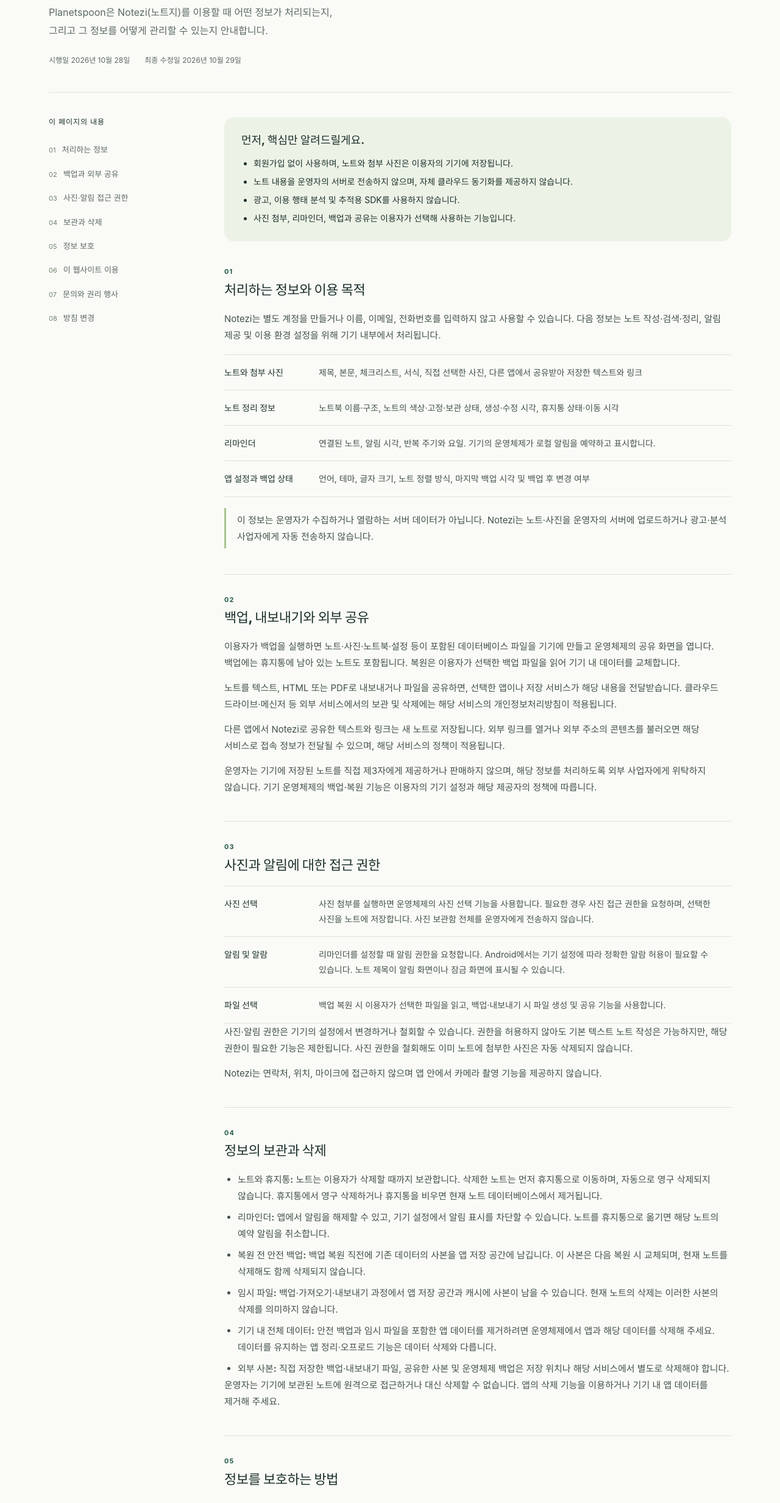
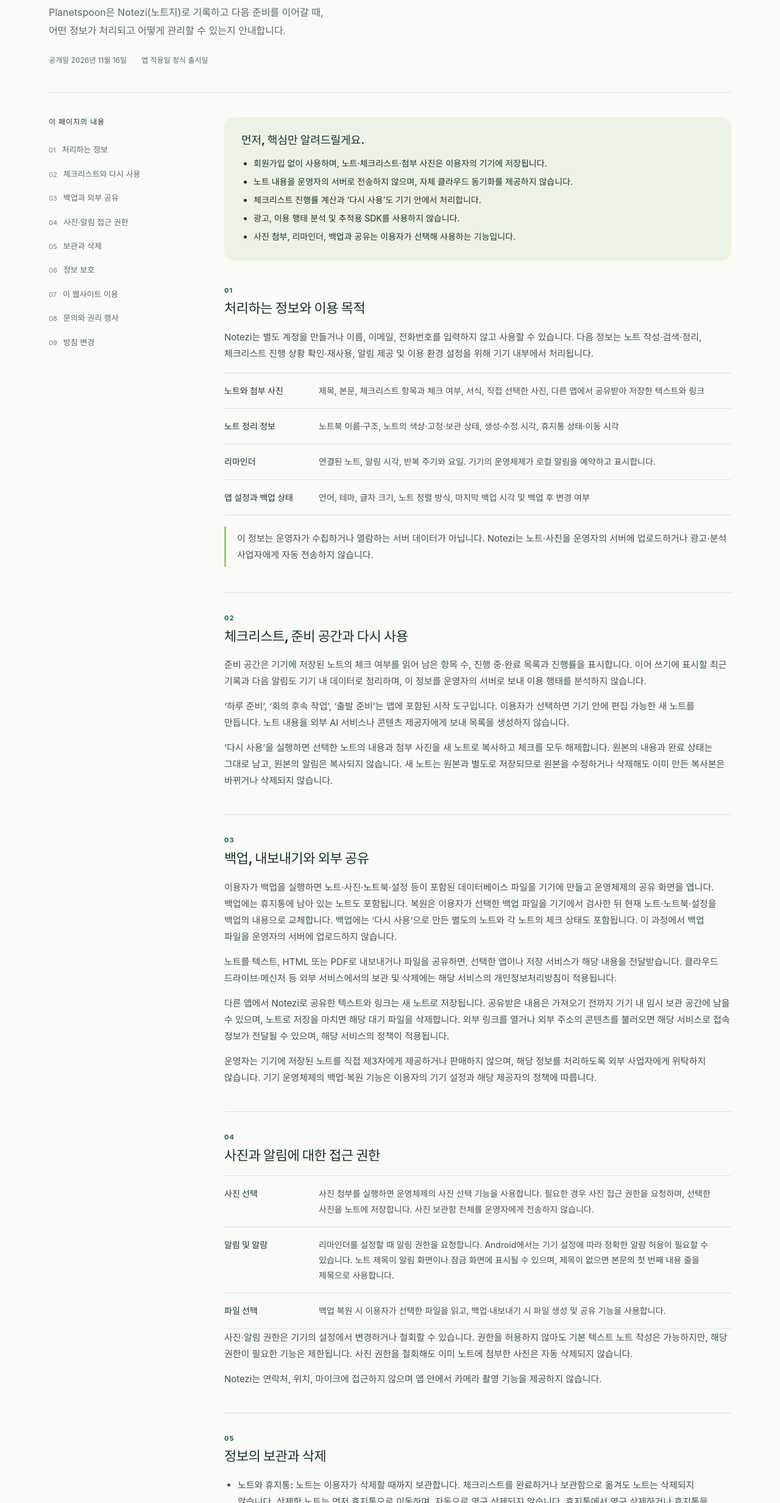
Before and after one commit to planetspoon/planetspoon, a plain HTML site: page docs/notezi/privacy/index.html in a window 1280 px wide. Shown: the part 336-2800 px from the top of the page at 61% size. Drawn offline with Linux system fonts and the light colour scheme.

Commit message:
Notezi 출시 전 개인정보처리방침과 앱 소개 갱신

```diff
--- a/docs/notezi/privacy/index.html
+++ b/docs/notezi/privacy/index.html
@@ -3,7 +3,7 @@
 <head>
   <meta charset="utf-8">
   <meta name="viewport" content="width=device-width, initial-scale=1">
-  <meta name="description" content="Notezi(노트지) 개인정보처리방침. 노트와 사진의 기기 내 저장, 알림 권한, 백업과 공유, 휴지통 및 삭제 방법을 안내합니다.">
+  <meta name="description" content="Notezi(노트지) 개인정보처리방침. 노트·체크리스트·사진의 기기 내 저장, 진행률과 다시 사용, 알림, 백업·공유 및 삭제 방법을 안내합니다.">
   <meta name="theme-color" content="#fafbf7">
   <title>Notezi 개인정보처리방침 · Planetspoon</title>
   <link rel="icon" href="../../assets/favicon.svg" type="image/svg+xml">
@@ -25,14 +25,15 @@
       <header class="policy-hero">
         <div class="policy-product"><img class="app-icon" src="../../assets/notezi.png" width="42" height="42" alt="">Notezi · 노트지</div>
         <h1>개인정보처리방침</h1>
-        <p class="lead">Planetspoon은 Notezi(노트지)를 이용할 때 어떤 정보가 처리되는지,<br>그리고 그 정보를 어떻게 관리할 수 있는지 안내합니다.</p>
-        <div class="policy-meta"><span>시행일 <time datetime="2026-10-28">2026년 10월 28일</time></span><span>최종 수정일 <time datetime="2026-10-29">2026년 10월 29일</time></span></div>
+        <p class="lead">Planetspoon은 Notezi(노트지)로 기록하고 다음 준비를 이어갈 때,<br>어떤 정보가 처리되고 어떻게 관리할 수 있는지 안내합니다.</p>
+        <div class="policy-meta"><span>공개일 <time datetime="2026-11-16">2026년 11월 16일</time></span><span>앱 적용일 정식 출시일</span></div>
       </header>
       <div class="policy-layout">
         <nav class="toc" aria-label="개인정보처리방침 목차">
           <h2>이 페이지의 내용</h2>
           <ol>
             <li><a href="#data">처리하는 정보</a></li>
+            <li><a href="#workspace">체크리스트와 다시 사용</a></li>
             <li><a href="#sharing">백업과 외부 공유</a></li>
             <li><a href="#permissions">사진·알림 접근 권한</a></li>
             <li><a href="#retention">보관과 삭제</a></li>
@@ -46,44 +47,52 @@
           <section class="policy-summary" aria-labelledby="summary-title">
             <h2 id="summary-title">먼저, 핵심만 알려드릴게요.</h2>
             <ul>
-              <li>회원가입 없이 사용하며, 노트와 첨부 사진은 이용자의 기기에 저장됩니다.</li>
+              <li>회원가입 없이 사용하며, 노트·체크리스트·첨부 사진은 이용자의 기기에 저장됩니다.</li>
               <li>노트 내용을 운영자의 서버로 전송하지 않으며, 자체 클라우드 동기화를 제공하지 않습니다.</li>
+              <li>체크리스트 진행률 계산과 ‘다시 사용’도 기기 안에서 처리합니다.</li>
               <li>광고, 이용 행태 분석 및 추적용 SDK를 사용하지 않습니다.</li>
               <li>사진 첨부, 리마인더, 백업과 공유는 이용자가 선택해 사용하는 기능입니다.</li>
             </ul>
           </section>
           <section class="policy-section" id="data" aria-labelledby="data-title">
             <h2 id="data-title"><span>01</span>처리하는 정보와 이용 목적</h2>
-            <p>Notezi는 별도 계정을 만들거나 이름, 이메일, 전화번호를 입력하지 않고 사용할 수 있습니다. 다음 정보는 노트 작성·검색·정리, 알림 제공 및 이용 환경 설정을 위해 기기 내부에서 처리됩니다.</p>
+            <p>Notezi는 별도 계정을 만들거나 이름, 이메일, 전화번호를 입력하지 않고 사용할 수 있습니다. 다음 정보는 노트 작성·검색·정리, 체크리스트 진행 상황 확인·재사용, 알림 제공 및 이용 환경 설정을 위해 기기 내부에서 처리됩니다.</p>
             <dl class="data-list">
-              <div><dt>노트와 첨부 사진</dt><dd>제목, 본문, 체크리스트, 서식, 직접 선택한 사진, 다른 앱에서 공유받아 저장한 텍스트와 링크</dd></div>
+              <div><dt>노트와 첨부 사진</dt><dd>제목, 본문, 체크리스트 항목과 체크 여부, 서식, 직접 선택한 사진, 다른 앱에서 공유받아 저장한 텍스트와 링크</dd></div>
               <div><dt>노트 정리 정보</dt><dd>노트북 이름·구조, 노트의 색상·고정·보관 상태, 생성·수정 시각, 휴지통 상태·이동 시각</dd></div>
               <div><dt>리마인더</dt><dd>연결된 노트, 알림 시각, 반복 주기와 요일. 기기의 운영체제가 로컬 알림을 예약하고 표시합니다.</dd></div>
               <div><dt>앱 설정과 백업 상태</dt><dd>언어, 테마, 글자 크기, 노트 정렬 방식, 마지막 백업 시각 및 백업 후 변경 여부</dd></div>
             </dl>
             <p class="note">이 정보는 운영자가 수집하거나 열람하는 서버 데이터가 아닙니다. Notezi는 노트·사진을 운영자의 서버에 업로드하거나 광고·분석 사업자에게 자동 전송하지 않습니다.</p>
           </section>
+          <section class="policy-section" id="workspace" aria-labelledby="workspace-title">
+            <h2 id="workspace-title"><span>02</span>체크리스트, 준비 공간과 다시 사용</h2>
+            <p>준비 공간은 기기에 저장된 노트의 체크 여부를 읽어 남은 항목 수, 진행 중·완료 목록과 진행률을 표시합니다. 이어 쓰기에 표시할 최근 기록과 다음 알림도 기기 내 데이터로 정리하며, 이 정보를 운영자의 서버로 보내 이용 행태를 분석하지 않습니다.</p>
+            <p>‘하루 준비’, ‘회의 후속 작업’, ‘출발 준비’는 앱에 포함된 시작 도구입니다. 이용자가 선택하면 기기 안에 편집 가능한 새 노트를 만듭니다. 노트 내용을 외부 AI 서비스나 콘텐츠 제공자에게 보내 목록을 생성하지 않습니다.</p>
+            <p>‘다시 사용’을 실행하면 선택한 노트의 내용과 첨부 사진을 새 노트로 복사하고 체크를 모두 해제합니다. 원본의 내용과 완료 상태는 그대로 남고, 원본의 알림은 복사되지 않습니다. 새 노트는 원본과 별도로 저장되므로 원본을 수정하거나 삭제해도 이미 만든 복사본은 바뀌거나 삭제되지 않습니다.</p>
+          </section>
           <section class="policy-section" id="sharing" aria-labelledby="sharing-title">
-            <h2 id="sharing-title"><span>02</span>백업, 내보내기와 외부 공유</h2>
-            <p>이용자가 백업을 실행하면 노트·사진·노트북·설정 등이 포함된 데이터베이스 파일을 기기에 만들고 운영체제의 공유 화면을 엽니다. 백업에는 휴지통에 남아 있는 노트도 포함됩니다. 복원은 이용자가 선택한 백업 파일을 읽어 기기 내 데이터를 교체합니다.</p>
+            <h2 id="sharing-title"><span>03</span>백업, 내보내기와 외부 공유</h2>
+            <p>이용자가 백업을 실행하면 노트·사진·노트북·설정 등이 포함된 데이터베이스 파일을 기기에 만들고 운영체제의 공유 화면을 엽니다. 백업에는 휴지통에 남아 있는 노트도 포함됩니다. 복원은 이용자가 선택한 백업 파일을 기기에서 검사한 뒤 현재 노트·노트북·설정을 백업의 내용으로 교체합니다. 백업에는 ‘다시 사용’으로 만든 별도의 노트와 각 노트의 체크 상태도 포함됩니다. 이 과정에서 백업 파일을 운영자의 서버에 업로드하지 않습니다.</p>
             <p>노트를 텍스트, HTML 또는 PDF로 내보내거나 파일을 공유하면, 선택한 앱이나 저장 서비스가 해당 내용을 전달받습니다. 클라우드 드라이브·메신저 등 외부 서비스에서의 보관 및 삭제에는 해당 서비스의 개인정보처리방침이 적용됩니다.</p>
-            <p>다른 앱에서 Notezi로 공유한 텍스트와 링크는 새 노트로 저장됩니다. 외부 링크를 열거나 외부 주소의 콘텐츠를 불러오면 해당 서비스로 접속 정보가 전달될 수 있으며, 해당 서비스의 정책이 적용됩니다.</p>
+            <p>다른 앱에서 Notezi로 공유한 텍스트와 링크는 새 노트로 저장됩니다. 공유받은 내용은 가져오기 전까지 기기 내 임시 보관 공간에 남을 수 있으며, 노트로 저장을 마치면 해당 대기 파일을 삭제합니다. 외부 링크를 열거나 외부 주소의 콘텐츠를 불러오면 해당 서비스로 접속 정보가 전달될 수 있으며, 해당 서비스의 정책이 적용됩니다.</p>
             <p>운영자는 기기에 저장된 노트를 직접 제3자에게 제공하거나 판매하지 않으며, 해당 정보를 처리하도록 외부 사업자에게 위탁하지 않습니다. 기기 운영체제의 백업·복원 기능은 이용자의 기기 설정과 해당 제공자의 정책에 따릅니다.</p>
           </section>
           <section class="policy-section" id="permissions" aria-labelledby="permissions-title">
-            <h2 id="permissions-title"><span>03</span>사진과 알림에 대한 접근 권한</h2>
+            <h2 id="permissions-title"><span>04</span>사진과 알림에 대한 접근 권한</h2>
             <dl class="data-list">
               <div><dt>사진 선택</dt><dd>사진 첨부를 실행하면 운영체제의 사진 선택 기능을 사용합니다. 필요한 경우 사진 접근 권한을 요청하며, 선택한 사진을 노트에 저장합니다. 사진 보관함 전체를 운영자에게 전송하지 않습니다.</dd></div>
-              <div><dt>알림 및 알람</dt><dd>리마인더를 설정할 때 알림 권한을 요청합니다. Android에서는 기기 설정에 따라 정확한 알람 허용이 필요할 수 있습니다. 노트 제목이 알림 화면이나 잠금 화면에 표시될 수 있습니다.</dd></div>
+              <div><dt>알림 및 알람</dt><dd>리마인더를 설정할 때 알림 권한을 요청합니다. Android에서는 기기 설정에 따라 정확한 알람 허용이 필요할 수 있습니다. 노트 제목이 알림 화면이나 잠금 화면에 표시될 수 있으며, 제목이 없으면 본문의 첫 번째 내용 줄을 제목으로 사용합니다.</dd></div>
               <div><dt>파일 선택</dt><dd>백업 복원 시 이용자가 선택한 파일을 읽고, 백업·내보내기 시 파일 생성 및 공유 기능을 사용합니다.</dd></div>
             </dl>
             <p>사진·알림 권한은 기기의 설정에서 변경하거나 철회할 수 있습니다. 권한을 허용하지 않아도 기본 텍스트 노트 작성은 가능하지만, 해당 권한이 필요한 기능은 제한됩니다. 사진 권한을 철회해도 이미 노트에 첨부한 사진은 자동 삭제되지 않습니다.</p>
             <p>Notezi는 연락처, 위치, 마이크에 접근하지 않으며 앱 안에서 카메라 촬영 기능을 제공하지 않습니다.</p>
           </section>
           <section class="policy-section" id="retention" aria-labelledby="retention-title">
-            <h2 id="retention-title"><span>04</span>정보의 보관과 삭제</h2>
+            <h2 id="retention-title"><span>05</span>정보의 보관과 삭제</h2>
             <ul>
-              <li><strong>노트와 휴지통:</strong> 노트는 이용자가 삭제할 때까지 보관합니다. 삭제한 노트는 먼저 휴지통으로 이동하며, 자동으로 영구 삭제되지 않습니다. 휴지통에서 영구 삭제하거나 휴지통을 비우면 현재 노트 데이터베이스에서 제거됩니다.</li>
+              <li><strong>노트와 휴지통:</strong> 노트는 이용자가 삭제할 때까지 보관합니다. 체크리스트를 완료하거나 보관함으로 옮겨도 노트는 삭제되지 않습니다. 삭제한 노트는 먼저 휴지통으로 이동하며, 자동으로 영구 삭제되지 않습니다. 휴지통에서 영구 삭제하거나 휴지통을 비우면 현재 노트 데이터베이스에서 제거됩니다.</li>
+              <li><strong>다시 사용한 목록:</strong> 원본과 새 목록은 각각 삭제해야 합니다. 원본을 영구 삭제해도 다른 목록에 복사된 내용과 사진은 남습니다.</li>
               <li><strong>리마인더:</strong> 앱에서 알림을 해제할 수 있고, 기기 설정에서 알림 표시를 차단할 수 있습니다. 노트를 휴지통으로 옮기면 해당 노트의 예약 알림을 취소합니다.</li>
               <li><strong>복원 전 안전 백업:</strong> 백업 복원 직전에 기존 데이터의 사본을 앱 저장 공간에 남깁니다. 이 사본은 다음 복원 시 교체되며, 현재 노트를 삭제해도 함께 삭제되지 않습니다.</li>
               <li><strong>임시 파일:</strong> 백업·가져오기·내보내기 과정에서 앱 저장 공간과 캐시에 사본이 남을 수 있습니다. 현재 노트의 삭제는 이러한 사본의 삭제를 의미하지 않습니다.</li>
@@ -93,26 +102,26 @@
             <p>운영자는 기기에 보관된 노트에 원격으로 접근하거나 대신 삭제할 수 없습니다. 앱의 삭제 기능을 이용하거나 기기 내 앱 데이터를 제거해 주세요.</p>
           </section>
           <section class="policy-section" id="security" aria-labelledby="security-title">
-            <h2 id="security-title"><span>05</span>정보를 보호하는 방법</h2>
-            <p>노트와 설정은 운영체제가 관리하는 앱 전용 저장 공간에 보관합니다. 기기 잠금을 사용하고 운영체제를 최신 상태로 유지해 주세요. 잠금 화면에서 노트 제목이 보이지 않게 하려면 운영체제의 알림 미리보기 설정을 조정할 수 있습니다.</p>
+            <h2 id="security-title"><span>06</span>정보를 보호하는 방법</h2>
+            <p>노트와 설정은 운영체제가 관리하는 앱 전용 저장 공간에 보관합니다. 기기 잠금을 사용하고 운영체제를 최신 상태로 유지해 주세요. 잠금 화면에서 노트 제목이나 제목으로 사용된 본문이 보이지 않게 하려면 운영체제의 알림 미리보기 설정을 조정할 수 있습니다.</p>
             <p>백업 데이터베이스와 내보내기 파일에는 별도의 암호를 설정하지 않습니다. 파일을 읽을 수 있는 사람은 노트와 사진도 볼 수 있으므로, 신뢰할 수 있는 위치에 보관하고 필요한 대상에게만 공유해 주세요.</p>
           </section>
           <section class="policy-section" id="website" aria-labelledby="website-title">
-            <h2 id="website-title"><span>06</span>이 웹사이트를 이용할 때</h2>
+            <h2 id="website-title"><span>07</span>이 웹사이트를 이용할 때</h2>
             <p>이 개인정보처리방침 웹사이트에는 광고, 방문자 분석 스크립트, 추적 쿠키 및 외부 폰트를 사용하지 않습니다.</p>
             <p>웹사이트는 GitHub Pages에서 제공됩니다. 페이지에 접속하면 GitHub가 서비스 제공과 보안을 위해 IP 주소 등 접속 정보를 처리할 수 있습니다. 자세한 내용은 <a href="https://docs.github.com/en/site-policy/privacy-policies/github-general-privacy-statement">GitHub 개인정보처리방침</a>에서 확인할 수 있습니다. 이러한 웹 접속 정보는 앱에 저장된 노트와 별개입니다.</p>
           </section>
           <section class="policy-section" id="contact" aria-labelledby="contact-title">
-            <h2 id="contact-title"><span>07</span>문의와 이용자의 권리 행사</h2>
+            <h2 id="contact-title"><span>08</span>문의와 이용자의 권리 행사</h2>
             <p>개인정보 관련 질문이나 열람·정정·삭제·처리 정지 요청은 아래 이메일로 보내주세요. 기기 내 정보는 앱에서 직접 확인·수정·삭제할 수 있으며, 운영자가 보유한 문의 정보에 대해서는 이메일로 요청할 수 있습니다.</p>
             <div class="contact-box"><p><strong>운영자 및 개인정보 문의 담당: Planetspoon</strong></p><a href="mailto:planetspoon.support@gmail.com">planetspoon.support@gmail.com</a></div>
             <p>이메일 문의 시 발신 이메일 주소, 문의 내용 및 직접 첨부한 자료를 답변과 문제 해결 목적으로 처리합니다. 필요한 내용만 보내주시고, 노트에 포함된 민감한 정보는 제외해 주세요. 문의 정보는 처리 목적이 달성되면 지체 없이 삭제하며, 관계 법령에 따라 보관할 의무가 있는 경우 해당 기간 동안 보관합니다.</p>
             <p>문의 수신에는 Google의 Gmail을 사용하므로 이메일은 Google의 서비스에서 처리·보관됩니다. 서비스의 데이터 처리에 관한 내용은 <a href="https://policies.google.com/privacy?hl=ko">Google 개인정보처리방침</a>을 확인해 주세요.</p>
           </section>
           <section class="policy-section" id="changes" aria-labelledby="changes-title">
-            <h2 id="changes-title"><span>08</span>개인정보처리방침 변경</h2>
+            <h2 id="changes-title"><span>09</span>개인정보처리방침 변경</h2>
             <p>앱 기능이나 정보 처리 방식이 변경되면 이 페이지에 변경된 방침과 시행일을 게시합니다. 새로운 개인정보 수집이나 동의가 필요한 변경이 있는 경우, 적용 전에 필요한 안내와 동의 절차를 진행합니다.</p>
-            <p>이 방침은 <time datetime="2026-10-28">2026년 10월 28일</time>부터 시행합니다.</p>
+            <p>이 방침은 Notezi 정식 출시일부터 앱 이용에 적용됩니다. 웹사이트 이용 및 이메일 문의에 관한 사항은 해당 서비스 이용 시 적용됩니다.</p>
           </section>
           <a class="top-link" href="#top">페이지 맨 위로 ↑</a>
         </div>
```
Also changed, not shown: docs/index.html (+2 -2 lines), docs/assets/notezi.png, 1 other file.
